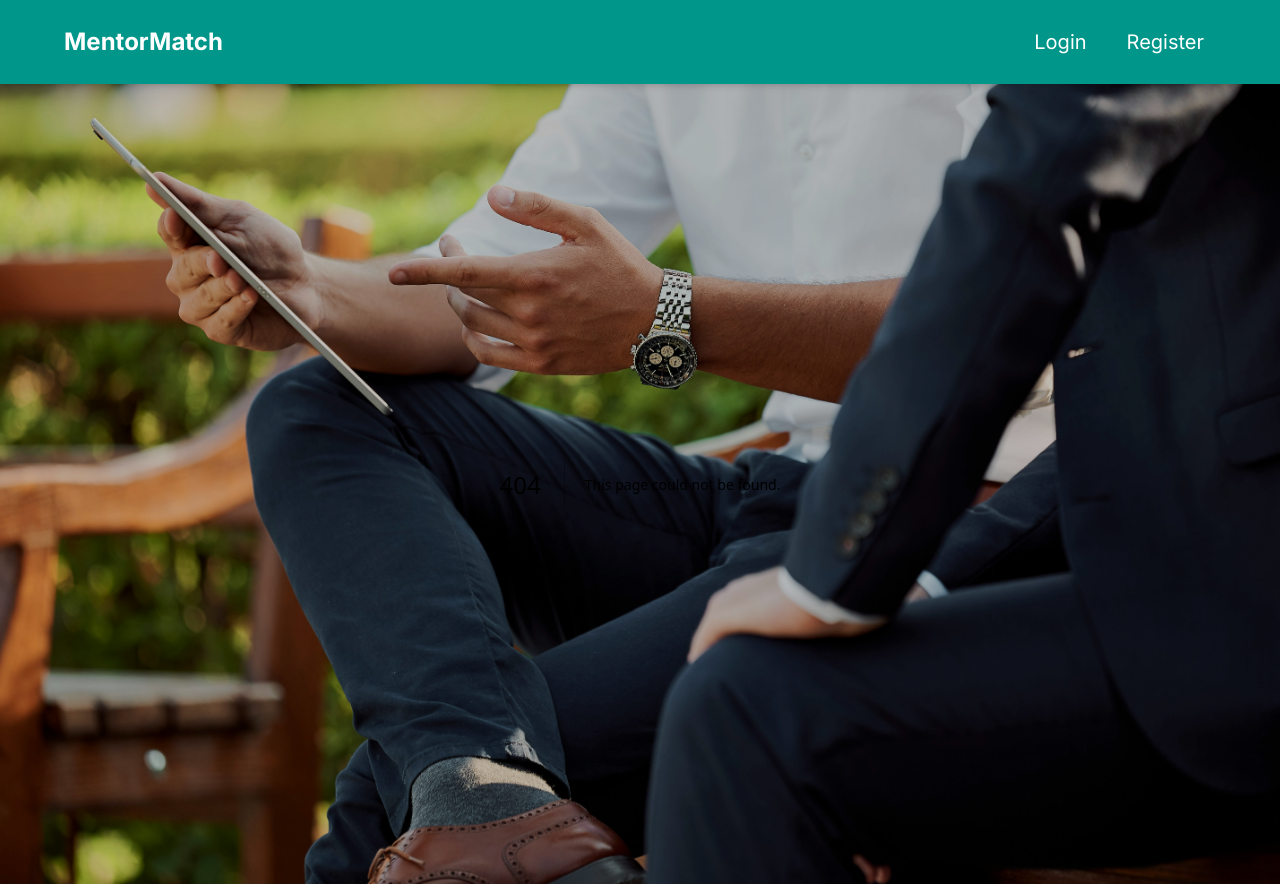
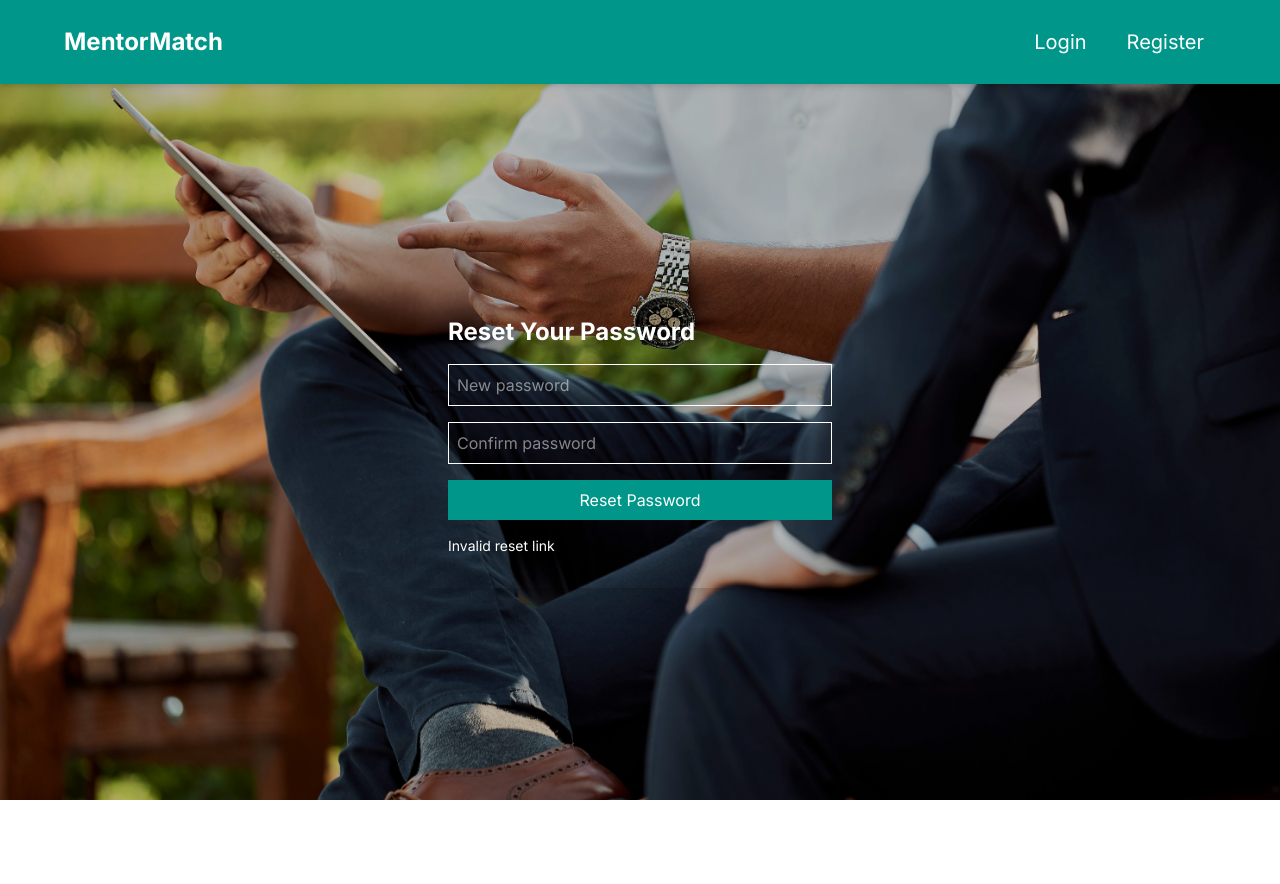
Before and after one commit to Asabuodu/mentorship-frontend, a Next.js app: page /reset-password in a window 1280 px wide. Before the commit this address had no page. After the commit the page ends 800 px from the top, so only its background shows below. Built offline with nearby package versions, Linux system fonts and the light colour scheme.

Commit message:
worked on reset password

```diff
--- a/app/login/page.tsx
+++ b/app/login/page.tsx
@@ -71,7 +71,7 @@ export default function LoginPage() {
           Login
         </button>
         <p className="text-sm text-white text-center">
-          Forgot your password? <a href="/reset-password" className="text-teal-500 ml-3">Reset it</a>
+          Forgot your password? <a href="/reset-request" className="text-teal-500 ml-3">Reset it</a>
         </p>
         <p className="text-sm text-white text-center">
           Don&#39;t have an account? <a href="/register" className="text-teal-500 ml-3">Register</a>
--- /dev/null
+++ b/app/reset-password/page.tsx
@@ -0,0 +1,67 @@
+'use client';
+import { useState, useEffect } from 'react';
+import { useSearchParams } from 'next/navigation';
+import api from '@/lib/api';
+import { useRouter } from 'next/navigation';
+
+export default function ResetPasswordPage() {
+  const params = useSearchParams();
+  const token = params.get('token');
+  const router = useRouter();
+
+  const [password, setPassword] = useState('');
+  const [confirm, setConfirm] = useState('');
+  const [message, setMessage] = useState('');
+
+  const handleReset = async (e: React.FormEvent) => {
+    e.preventDefault();
+
+    if (password !== confirm) {
+      setMessage('Passwords do not match');
+      return;
+    }
+
+    try {
+      await api.post('/auth/reset-password', {
+        token,
+        newPassword: password,
+      });
+      setMessage('✅ Password reset successfully');
+      setTimeout(() => router.push('/login'), 2000);
+    } catch {
+      setMessage('❌ Reset failed. Invalid or expired token.');
+    }
+  };
+
+  useEffect(() => {
+    if (!token) setMessage('Invalid reset link');
+  }, [token]);
+
+  return (
+    <div className="max-w-md mx-auto bg-transparent  my-auto mt-50 p-8 rounded-lg shadow-xl bg-opacity-40 backdrop-blur-lg">
+      <h2 className="text-2xl font-bold mb-4 text-white">Reset Your Password</h2>
+
+      <form onSubmit={handleReset} className="space-y-4">
+        <input
+          type="password"
+          placeholder="New password"
+          className="w-full p-2 border bg-transparent text-white"
+          value={password}
+          onChange={(e) => setPassword(e.target.value)}
+        />
+        <input
+          type="password"
+          placeholder="Confirm password"
+          className="w-full p-2 border bg-transparent text-white"
+          value={confirm}
+          onChange={(e) => setConfirm(e.target.value)}
+        />
+        <button type="submit" className="w-full bg-teal-600 text-white p-2">
+          Reset Password
+        </button>
+      </form>
+
+      {message && <p className="mt-4 text-sm text-white">{message}</p>}
+    </div>
+  );
+}
--- /dev/null
+++ b/app/reset-request/page.tsx
@@ -0,0 +1,59 @@
+'use client';
+import { useState } from 'react';
+import api from '@/lib/api';
+
+export default function ResetRequestPage() {
+  const [email, setEmail] = useState('');
+  const [message, setMessage] = useState('');
+
+  // const handleSubmit = async (e: React.FormEvent) => {
+  //   e.preventDefault();
+  //   try {
+  //     const res = await api.post('/auth/reset-request', { email });
+  //     setMessage(res.data.resetLink); // 🧪 For now show link (you can email it later)
+  //   } catch {
+  //     setMessage('Failed to generate reset link');
+  //   }
+  // };
+
+  const handleSubmit = async (e: React.FormEvent) => {
+  e.preventDefault();
+  try {
+    await api.post('/auth/reset-request', { email });
+    setMessage('✅ Reset link sent to your email');
+  } catch {
+    setMessage('❌ Failed to generate reset link');
+  }
+};
+
+
+  return (
+    <div className="max-w-md mx-auto  bg-transparent  my-auto mt-50 p-8 rounded-lg shadow-xl bg-opacity-40 backdrop-blur-lg">
+      <h2 className="text-2xl font-bold mb-4 text-white">Request Password Reset</h2>
+      <form onSubmit={handleSubmit} className="space-y-4">
+        <input
+          type="email"
+          className="w-full p-2 border bg-transparent text-white"
+          placeholder="Enter your email"
+          value={email}
+          onChange={(e) => setEmail(e.target.value)}
+        />
+        <button type="submit" className="w-full bg-teal-600 hover:bg-teal-700 text-white p-2">
+          Request Reset
+        </button>
+      </form>
+
+      {message && (
+        <p className="mt-4 text-sm text-white break-all">
+          {message.startsWith('http') ? (
+            <a href={message} className="underline text-blue-400">
+              Reset Link (click to continue)
+            </a>
+          ) : (
+            message
+          )}
+        </p>
+      )}
+    </div>
+  );
+}
--- a/lib/api.tsx
+++ b/lib/api.tsx
@@ -2,7 +2,7 @@ import axios from 'axios';
 import Cookies from 'js-cookie';
 
 const api = axios.create({
-  // baseURL: 'http://localhost:5000/api',
+  //  baseURL: 'http://localhost:5000/api',
   baseURL: 'https://mentorship-backend-kpo6.onrender.com/api',
 });
 
--- a/package.json
+++ b/package.json
@@ -15,6 +15,7 @@
     "jwt-decode": "^4.0.0",
     "lucide-react": "^0.525.0",
     "next": "15.3.5",
+    "nodemailer": "^7.0.5",
     "react": "^19.0.0",
     "react-dom": "^19.0.0",
     "zustand": "^5.0.6"
```
Also changed, not shown: 1 other file (tests, documents, lock files or other folders).
